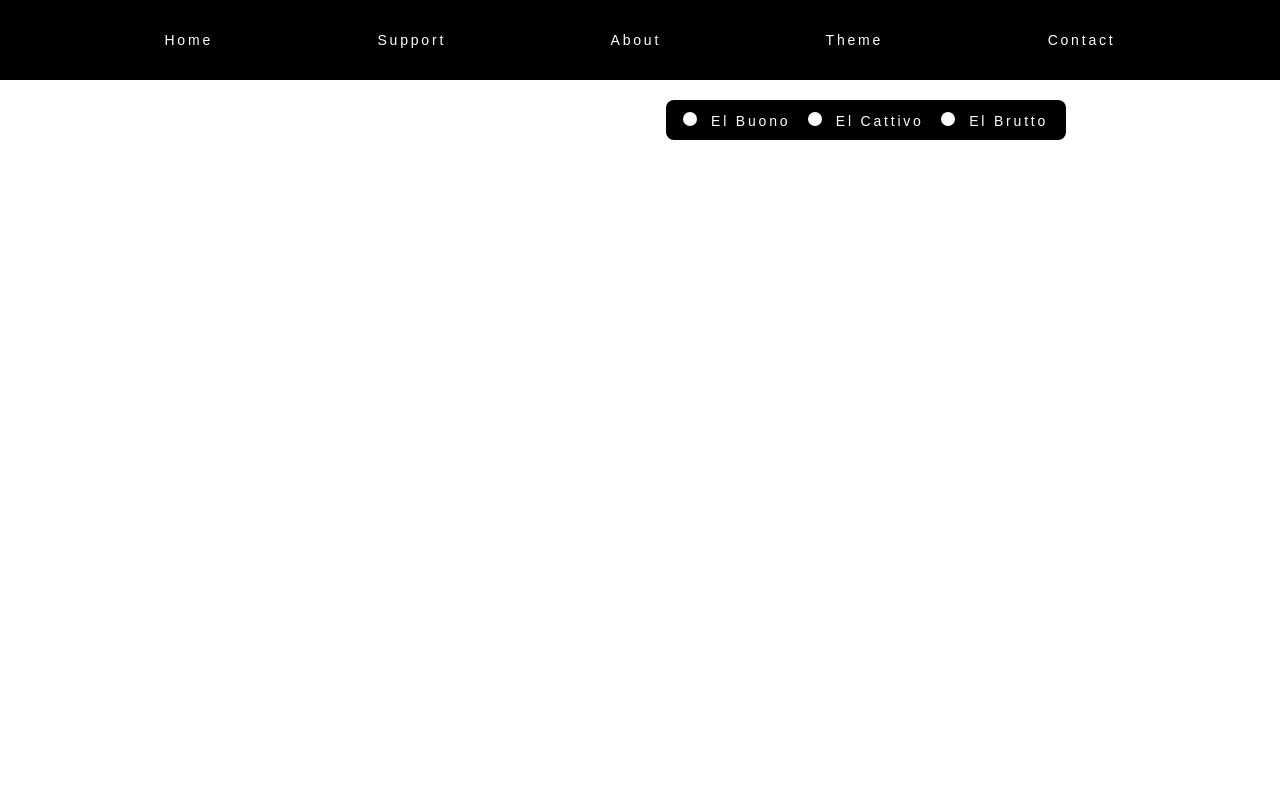
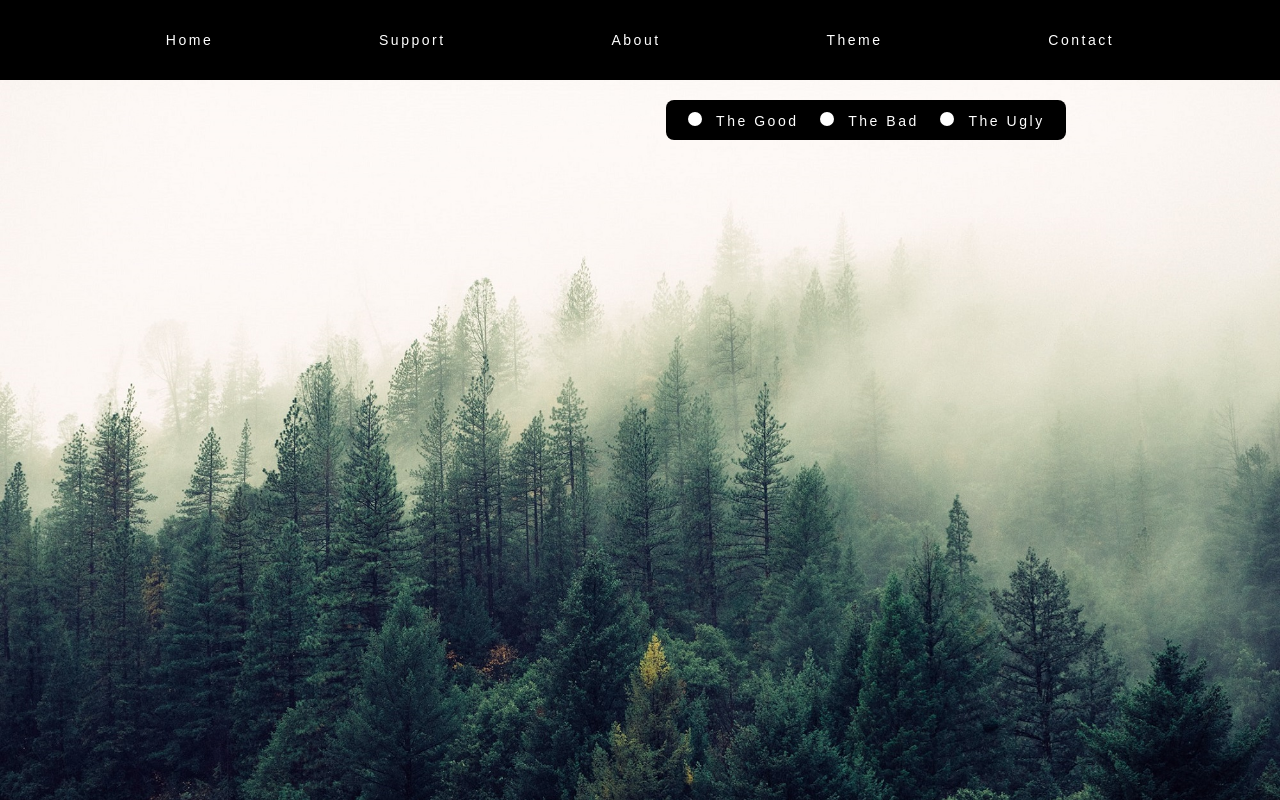
Before and after one commit to Dwaipayan-Ghosh/Theme-toggler-Environmental-, a plain HTML site: page index.html in a window 1280 px wide. Both pictures are taken after a click on the link "Theme". Drawn offline with Linux system fonts and the light colour scheme.

Commit message:
finished toggler

```diff
--- a/index.html
+++ b/index.html
@@ -20,13 +20,13 @@
                 <a href="#">Theme</a>
                 <ul class="dropdown">
                     <li class="dropdown-item">
-                        <a href="#">El Buono</a>
+                        <a href="#" onclick="good()" class="active">The Good</a>
                     </li>
                     <li class="dropdown-item">
-                        <a href="#">El Cattivo</a>
+                        <a href="#" onclick="bad()">The Bad</a>
                     </li>
                     <li class="dropdown-item">
-                        <a href="#">El Brutto</a>
+                        <a href="#" onclick="ugly()">The Ugly</a>
                     </li>
                 </ul>
             </li>
@@ -36,6 +36,9 @@
         </ul>
     </div>
 
+    <div class="container" id="body"></div>
+
+    <script src="theme.js"></script>
 
 </body>
 </html>
--- a/style.css
+++ b/style.css
@@ -6,7 +6,7 @@
 :root{
     font-size: 14px;
     font-family: sans-serif;
-    letter-spacing: .2rem;
+    letter-spacing: .18rem;
 }
 
 .navbar{
@@ -71,3 +71,13 @@
     opacity: 1;
     pointer-events: all;
 }
+
+
+.container{
+    width: 100%;
+    height: 90vh;
+    background-image: url("good.jpg");
+    background-position: center;
+    background-size: cover;
+    background-repeat: no-repeat;
+}
--- /dev/null
+++ b/theme.js
@@ -0,0 +1,17 @@
+
+var body = document.getElementById("body");
+
+function good(){
+    console.log("shit")
+    body.style.backgroundImage = "url('good.jpg')"
+}
+
+function bad(){
+    console.log("shit")
+    body.style.backgroundImage =  "url('bad.jpg')"
+}
+
+function ugly(){
+    console.log("shit")
+    body.style.backgroundImage =  "url('ugly.jpg')"
+}
```
Also changed, not shown: bad.jpg (added), good.jpg (added), ugly.jpg (added).
